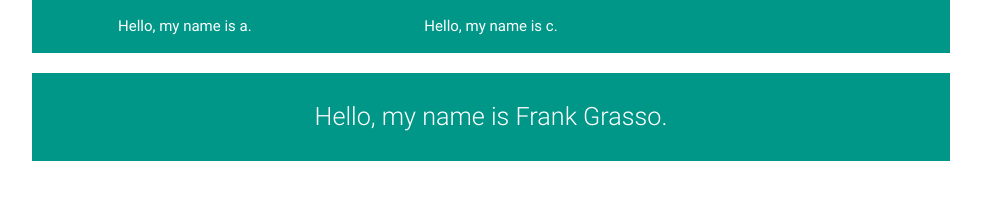
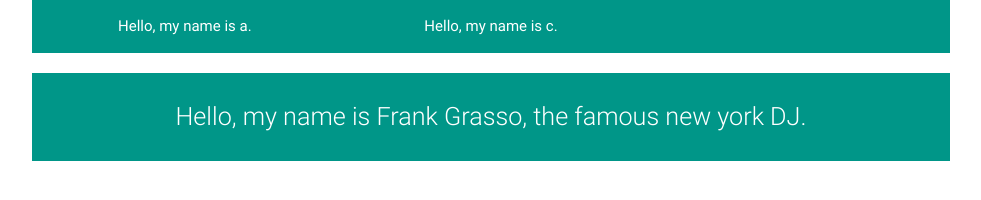
Before and after one commit to hedphuqz/test-fp1752, a plain HTML site: page index.html in a window 1280 px wide. Shown: the whole page, without its empty margins (149-1130 px from the left). Drawn offline with nearby package versions, Linux system fonts and the light colour scheme.

Commit message:
added text for ambiguity

```diff
--- a/index.html
+++ b/index.html
@@ -27,7 +27,7 @@
     </div>
     <div class="row">
       <div class="col s12 teal">
-        <p style="text-align: center; color: white;" class="flow-text"> Hello, my name is Frank Grasso. </p>
+        <p style="text-align: center; color: white;" class="flow-text"> Hello, my name is Frank Grasso, the famous new york DJ.</p>
       </div>
     </div>
   </div>
```
